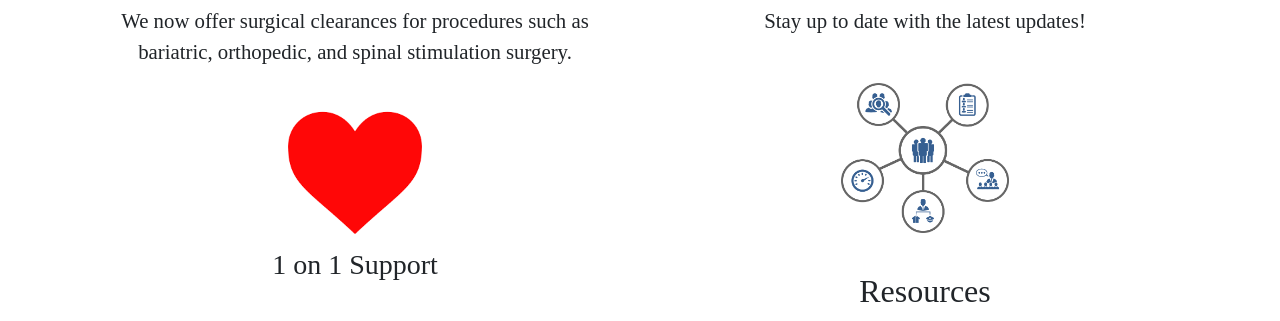
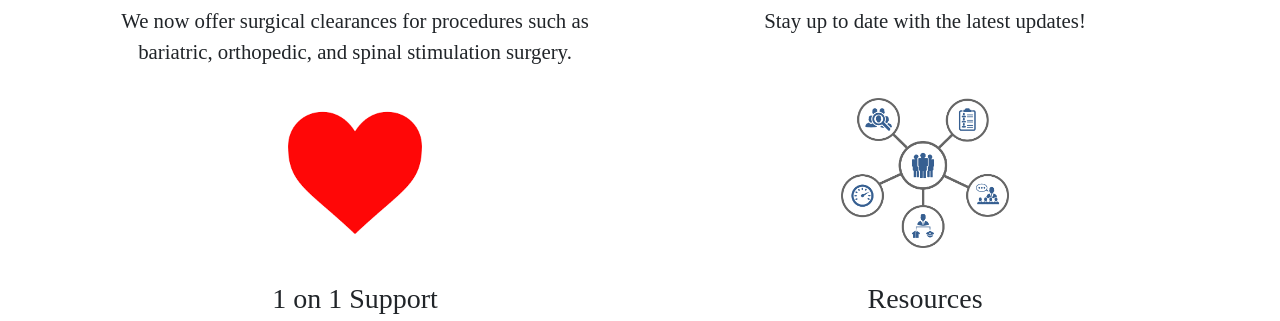
Before and after one commit to JoeB4ever/helios, a plain HTML site: page index.html in a window 1280 px wide. Shown: the part 3033-3354 px from the top of the page. Drawn offline with Linux system fonts and the light colour scheme; a script that the page names is missing.

Commit message:
Add files via upload

```diff
--- a/index.html
+++ b/index.html
@@ -205,10 +205,10 @@ j=d.createElement(s),dl=l!='dataLayer'?'&l='+l:'';j.async=true;j.src=
 <div class="col-lg-6 col-xl-6"><br><br> <img src="images/talktherapy.png" height="150" alt="talk therapy"> <h3><br>Talk Therapy</h3> <br>We offer many different therapy services such as individual, marriage counseling, and group therapy.</div>
 
 		         <div class="col-lg-6 col-xl-6"><br><br><img src="images/clean.png" height="150" alt="green check"><h3><br>Surgical Clearances</h3>We now offer surgical clearances for procedures such as bariatric, orthopedic, and spinal stimulation surgery.
-		         <div><br><img src="images/heart.png" height="150" alt="heart"><h3>1 on 1 Support</h3><br>Get started with a dedicated provider for your treatment</div></div>
+		         <div><br><img src="images/heart.png" height="150" alt="heart"><h3><br>1 on 1 Support</h3><br>Get started with a dedicated provider for your treatment</div></div>
 
 <br><br>
-					 <div class="col-lg-6 col-xl-6"><br><br><a href="https://www.facebook.com/HPandC/" target="_blank"> <img src="images/facebook.png" height="150" alt="facebook"> <h3><br>Follow us on Facebook!</h3></a> <p>Stay up to date with the latest updates!</p><br><a href="resources.html"> <img src="images/resources.png" height="150" alt="resources"></a><h2><br>Resources</h2><a href="resources.html"><h3><br>Click Here for local resources</h3></a></div>
+					 <div class="col-lg-6 col-xl-6"><br><br><a href="https://www.facebook.com/HPandC/" target="_blank"> <img src="images/facebook.png" height="150" alt="facebook"> <h3><br>Follow us on Facebook!</h3></a>Stay up to date with the latest updates!<br><br><a href="resources.html"><br> <img src="images/resources.png" height="150" alt="resources"></a><h3><br>Resources</h3><a href="resources.html"><h3><br>Click Here for local resources</h3></a></div>
 
 <br>
 </div>
```
